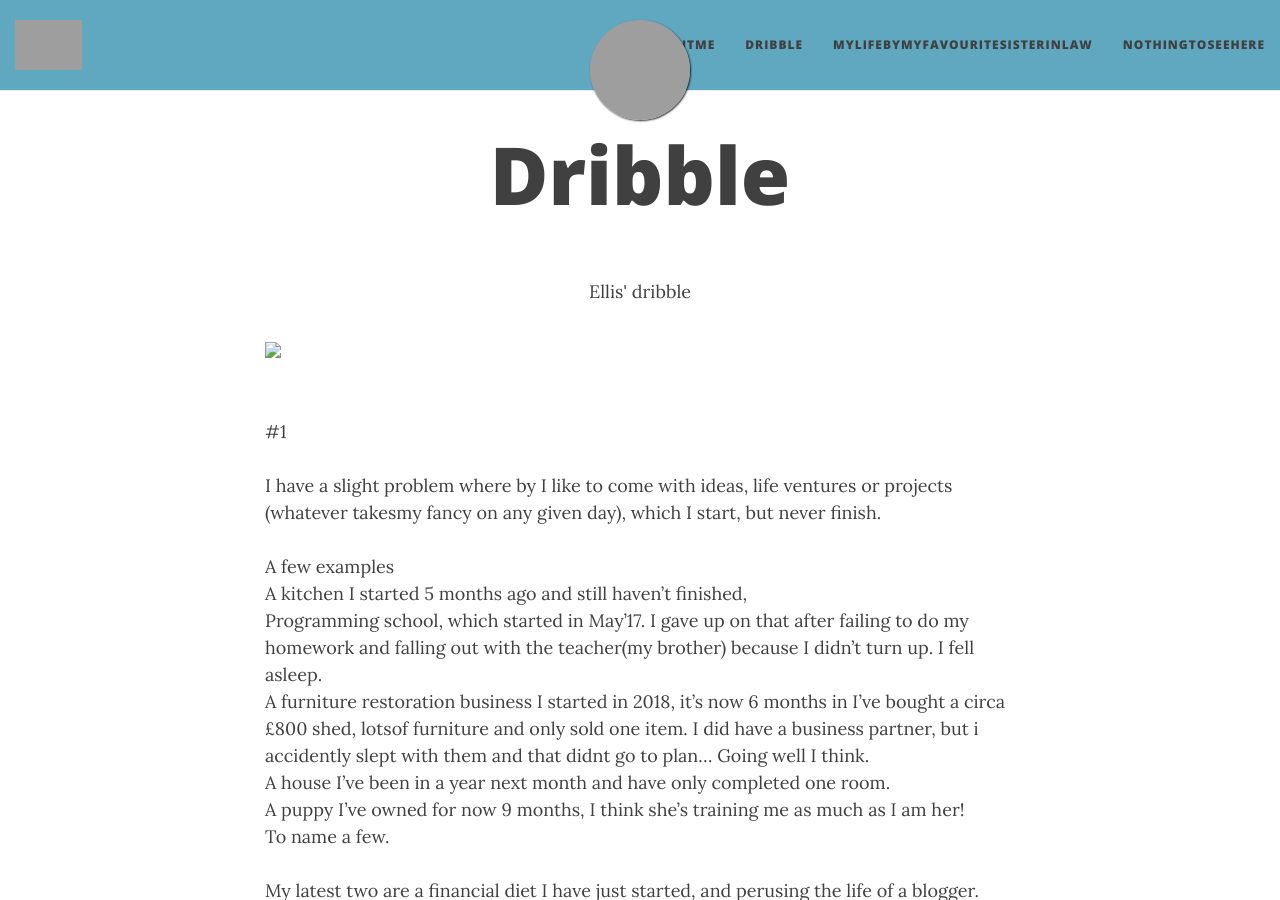
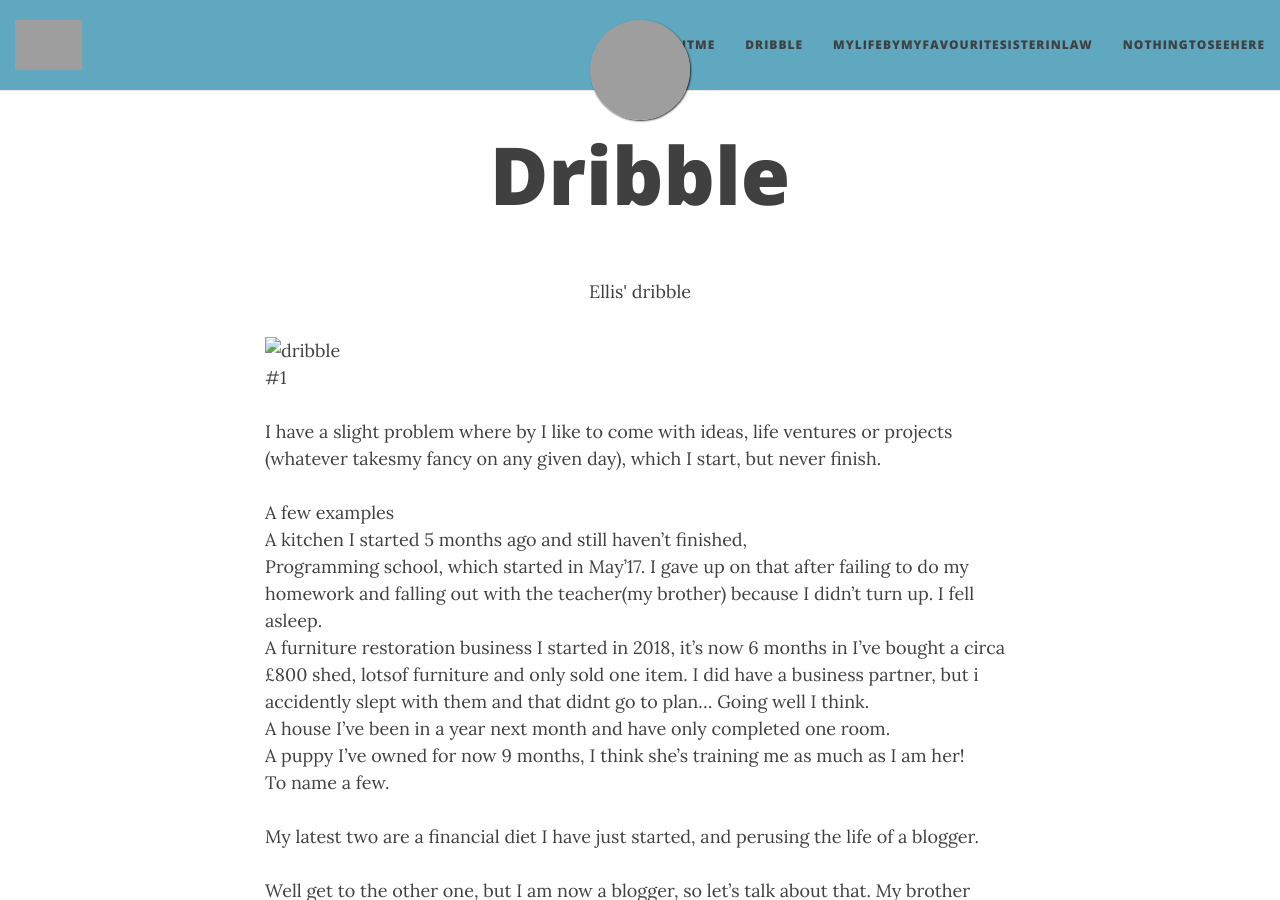
Before and after one commit to ellis-ward/ellis-ward.github.io, a Jekyll site: the page built from Dribble.md, in a window 1280 px wide and 900 px high. Built offline with Jekyll 4.4.1, drawn with Linux system fonts in a browser that asks for light colours; nearby versions of some CDN libraries; grey boxes are pictures that could not be loaded.

Commit message:
Update Dribble.md

```diff
--- a/Dribble.md
+++ b/Dribble.md
@@ -6,9 +6,7 @@
 
 <p style="text-align:center;">Ellis' dribble <br></p>
 <a href="https://www.instagram.com/p/BL4QxMmj3gu/?utm_source=ig_web_button_share_sheet"></a>
-<div style='float: center'>
-  <img style='width: 600px' src="dribble.jpg">
-</div>
+<img src="dribble.jpg" alt="dribble">
 <br>
 #1 <br> <br>
 I have a slight problem where by I like to come with ideas, life ventures or projects (whatever takesmy fancy on any given day), which I start, but never finish. <br> <br>
```
